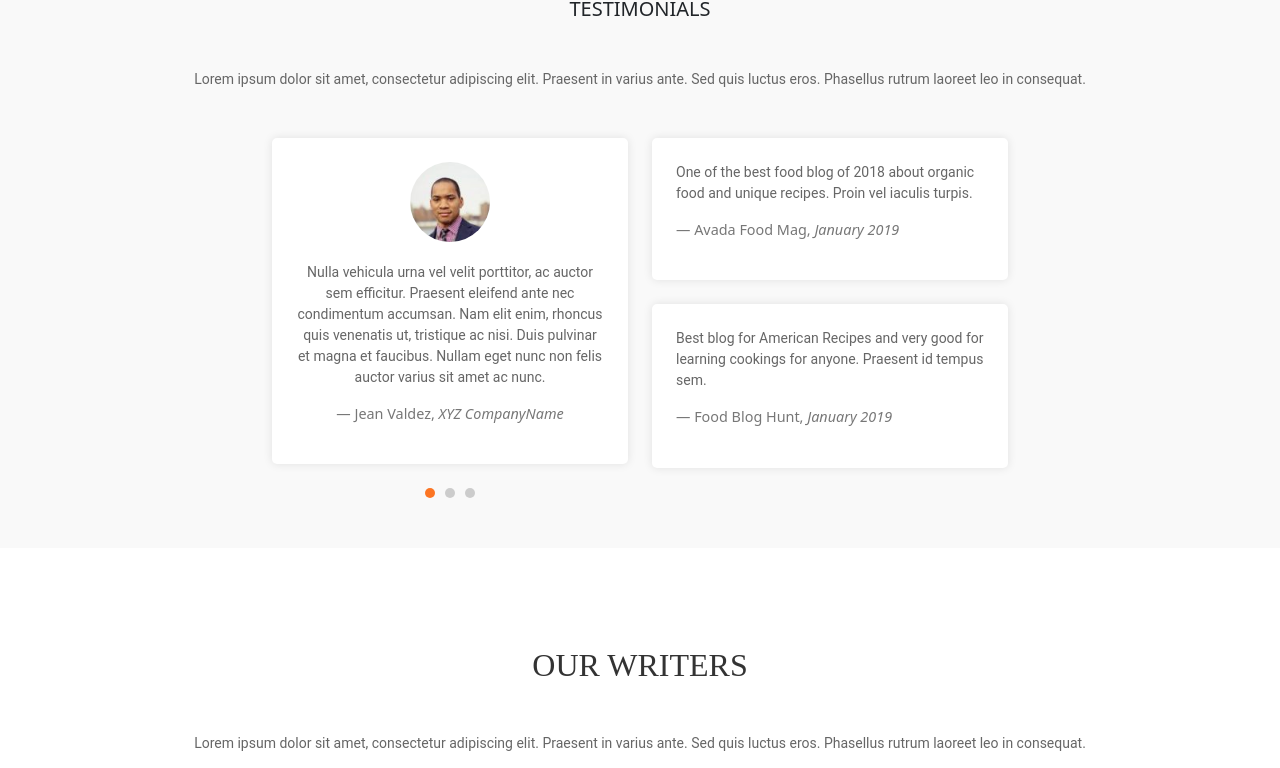
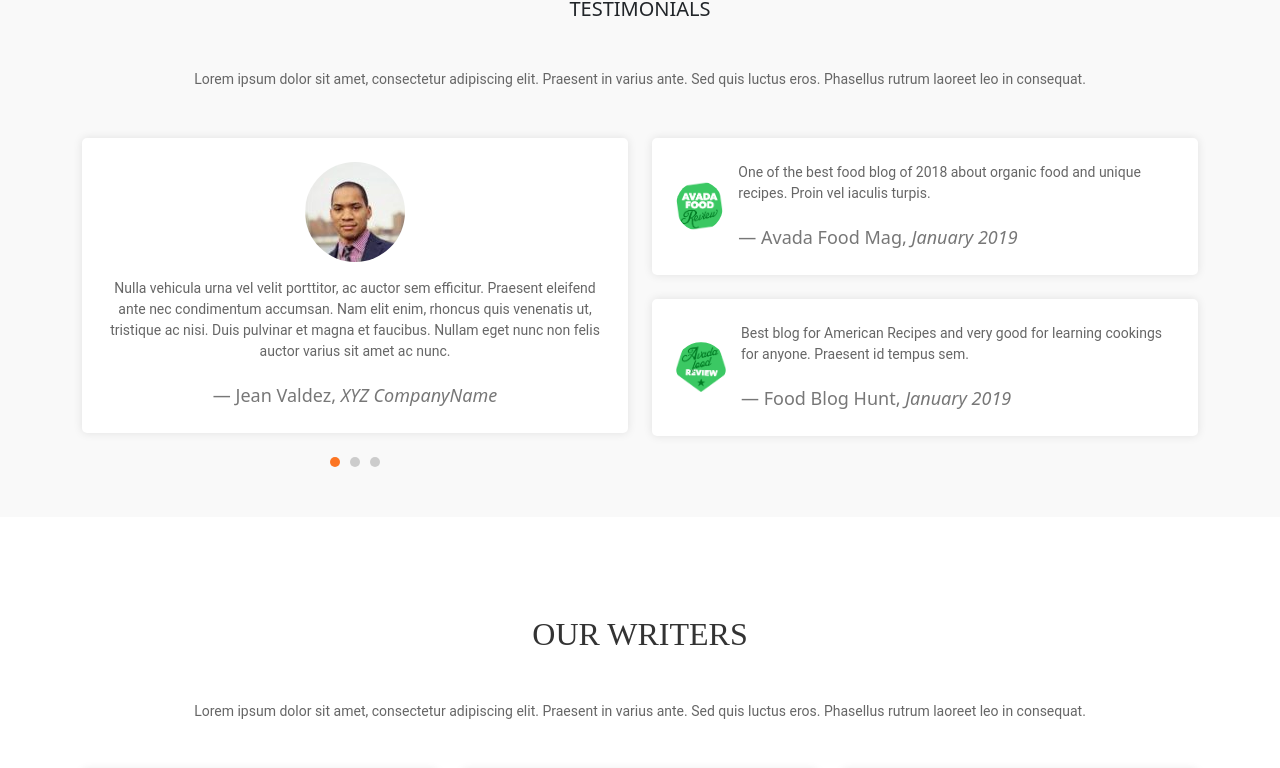
Before and after one commit to wmancaniello/proj-html-vuejs, a Vue app: page /about in a window 1280 px wide. Shown: the part 2633-3401 px from the top of the page. Built offline with nearby package versions, Linux system fonts and the light colour scheme; the HTML template or start-up script is replaced by a standard one.

Commit message:
add: about us sections 98% complete

```diff
--- a/src/pages/AboutUsPage.vue
+++ b/src/pages/AboutUsPage.vue
@@ -189,41 +189,45 @@
         <p class="text-center mb-5">Lorem ipsum dolor sit amet, consectetur adipiscing elit. Praesent in varius
             ante. Sed quis luctus eros. Phasellus rutrum laoreet leo in consequat.</p>
         <div class="row">
-                    <div class="col-md-4 offset-md-2">
-                        <div class="testimonial-card p-4 mb-4 text-center">
-                            <img src="../assets/img/Testimonials-1.jpg" class="testimonial-img mx-auto"
+            <div class="col-md-6">
+                <div class="card mb-4 text-center p-4">
+                    <img src="../assets/img/Testimonials-1.jpg" class="rounded-circle mx-auto d-block mb-3"
                         alt="Testimonial">
-                            <blockquote class="blockquote">
-                                <p class="mb-0">Nulla vehicula urna vel velit porttitor, ac auctor sem efficitur.
+                    <blockquote class="blockquote mb-0">
+                        <p>Nulla vehicula urna vel velit porttitor, ac auctor sem efficitur.
                             Praesent eleifend ante nec condimentum accumsan. Nam elit enim, rhoncus quis
                             venenatis ut, tristique ac nisi. Duis pulvinar et magna et faucibus. Nullam eget
                             nunc non felis auctor varius sit amet ac nunc.</p>
-                            </blockquote>
                         <footer class="blockquote-footer">Jean Valdez, <cite title="Company Name">XYZ
                                 CompanyName</cite></footer>
+                    </blockquote>
                 </div>
-                        <div class="testimonial-navigation text-center">
+                <div class="d-flex justify-content-center">
                     <span class="testimonial-dot active"></span>
                     <span class="testimonial-dot"></span>
                     <span class="testimonial-dot"></span>
                 </div>
             </div>
-                    <div class="col-md-4">
-                        <div class="testimonial-quote p-4 mb-4">
-                            <blockquote class="blockquote">
-                                <p class="mb-0">One of the best food blog of 2018 about organic food and unique recipes.
+            <div class="col-md-6">
+                <div class="card mb-4 p-4 d-flex flex-row align-items-center testimonial-quote">
+                    <img src="../assets/img/Avada-review-1.png" class="rounded-circle mr-3 testimonial-pic"
+                        alt="Testimonial">
+                    <blockquote class="blockquote mb-0 flex-grow-1">
+                        <p>One of the best food blog of 2018 about organic food and unique recipes.
                             Proin vel iaculis turpis.</p>
-                            </blockquote>
                         <footer class="blockquote-footer">Avada Food Mag, <cite title="January 2019">January
                                 2019</cite></footer>
+                    </blockquote>
                 </div>
-                        <div class="testimonial-quote p-4 mb-4">
-                            <blockquote class="blockquote">
-                                <p class="mb-0">Best blog for American Recipes and very good for learning cookings for
+                <div class="card mb-4 p-4 d-flex flex-row align-items-center testimonial-quote">
+                    <img src="../assets/img/Avada-review-2.webp" class="rounded-circle mr-3 testimonial-pic"
+                        alt="Testimonial">
+                    <blockquote class="blockquote mb-0 flex-grow-1">
+                        <p>Best blog for American Recipes and very good for learning cookings for
                             anyone. Praesent id tempus sem.</p>
-                            </blockquote>
                         <footer class="blockquote-footer">Food Blog Hunt, <cite title="January 2019">January
                                 2019</cite></footer>
+                    </blockquote>
                 </div>
             </div>
         </div>
@@ -300,11 +304,11 @@
         <!------------------ Sezione We Are Hiring ------------------>
         <div class="we-are-hiring-section">
             <div class="container text-center">
-                <h2>We Are Hiring! Let's Get in Touch.</h2>
-                <p>Lorem ipsum dolor sit amet, consectetur adipiscing elit. Praesent in varius ante. Sed quis luctus
+                <h2 class="py-4">We Are Hiring! Let's Get in Touch.</h2>
+                <p pb-3>Lorem ipsum dolor sit amet, consectetur adipiscing elit. Praesent in varius ante. Sed quis luctus
                     eros. Phasellus rutrum laoreet leo in consequat.</p>
                 <a href="#" class="btn btn-primary">Contact Us</a>
-                <p>Include your resume and portfolio link in the e-mail</p>
+                <p class="pt-3">Include your resume and portfolio link in the e-mail</p>
             </div>
         </div>
     </div>
@@ -516,24 +520,18 @@
     padding: 50px 0;
 }
 
-    .testimonial-card {
+.card {
     background-color: #fff;
     border-radius: 5px;
     box-shadow: 0 0 10px rgba(0, 0, 0, 0.1);
 }
 
-    .testimonial-img {
+.testimonial-pic {
     width: 80px;
     height: 80px;
     border-radius: 50%;
     object-fit: cover;
-        margin-bottom: 20px;
-    }
-
-    .testimonial-navigation {
-        display: flex;
-        justify-content: center;
-        margin-top: 20px;
+    margin-right: 15px;
 }
 
 .testimonial-dot {
@@ -549,40 +547,40 @@
     background-color: #fc7523;
 }
 
-    .testimonial-quote {
-        background-color: #fff;
-        border-radius: 5px;
-        box-shadow: 0 0 10px rgba(0, 0, 0, 0.1);
-    }
-
-    .testimonial-quote blockquote {
+blockquote {
     margin: 0;
 }
 
-    .testimonial-quote footer {
+blockquote footer {
     margin-top: 15px;
     font-size: 0.9em;
     color: #777;
 }
 
-    .testimonial-card blockquote {
-        margin: 0;
-    }
-
-    .testimonial-card footer {
-        margin-top: 15px;
-        font-size: 0.9em;
-        color: #777;
-    }
-
-    .testimonial-img.mx-auto {
+.rounded-circle.mx-auto {
     display: block;
     margin-left: auto;
     margin-right: auto;
 }
 
-    .text-center .testimonial-card {
+.text-center .card {
     text-align: left;
+}
+
+.testimonial-quote {
+    display: flex;
+    align-items: center;
+}
+
+.testimonial-quote img {
+    width: 50px;
+    height: 50px;
+    border-radius: 50%;
+    margin-right: 15px;
+}
+
+.testimonial-quote blockquote {
+    flex-grow: 1;
 }
 
     /* ------------------------------ WRITERS SECTION----------------------------------------------- */
@@ -611,7 +609,7 @@
         background-size: cover;
         background-position: center;
         background-repeat: no-repeat;
-        padding: 100px 0;
+        padding: 150px 0;
         color: #333;
     }
 
```
Lines whose indentation alone changed are shown as unchanged.
